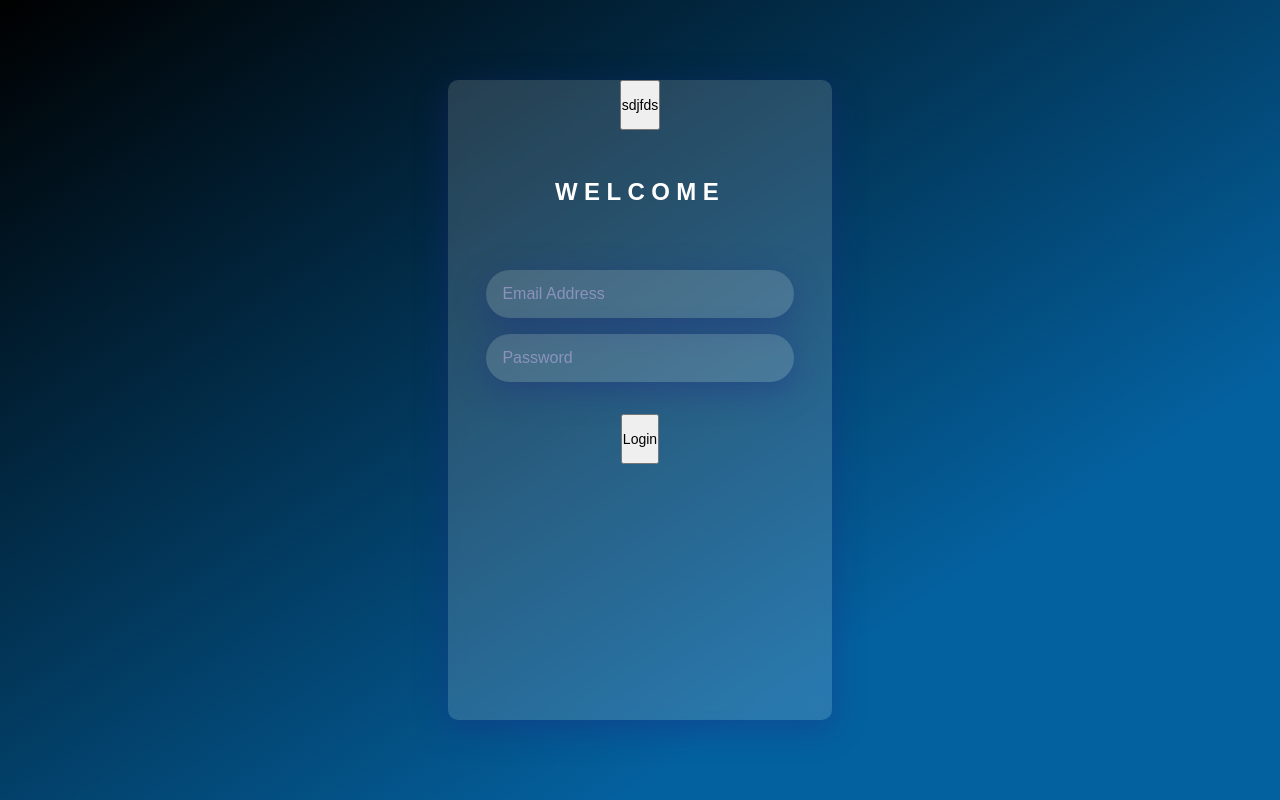
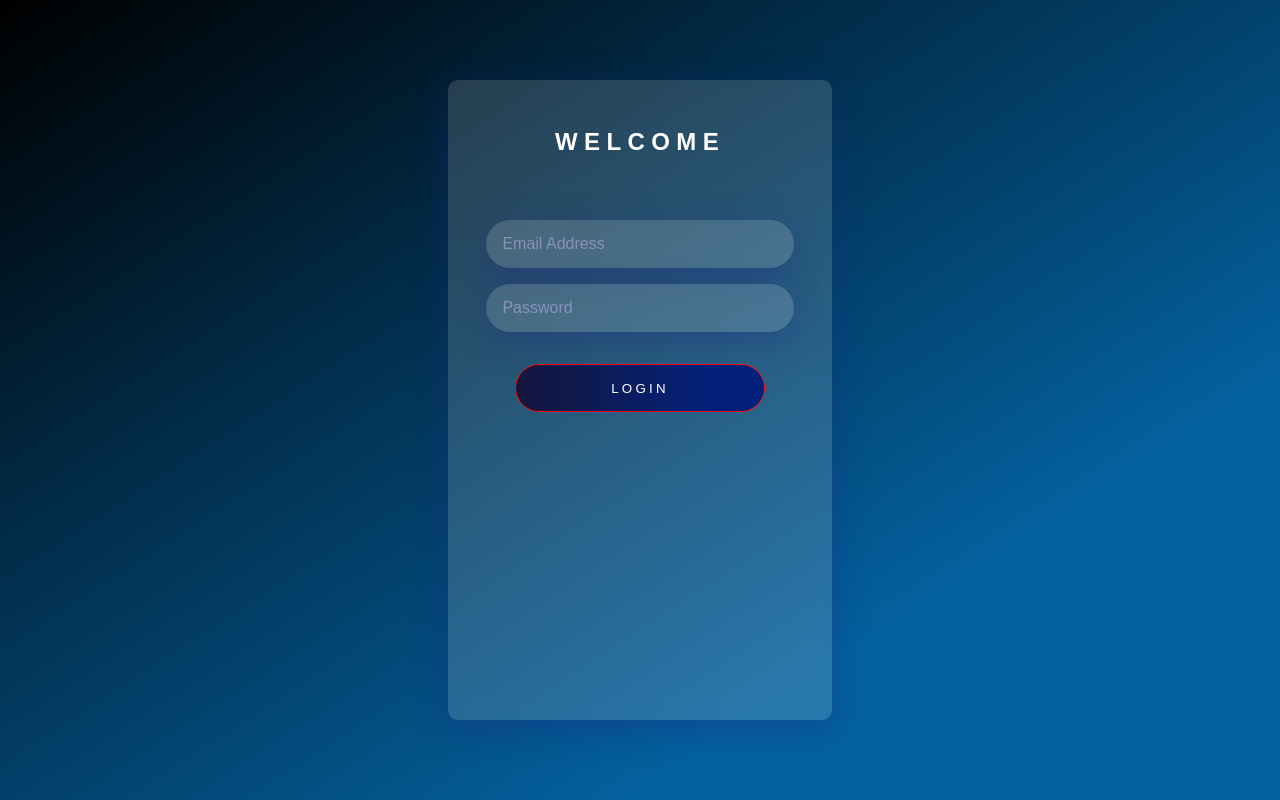
Before and after one commit to manuelhpineda/social-media-app, a React (Vite) app in the folder client/: page / in a window 1280 px wide. Built offline with nearby package versions, Linux system fonts and the light colour scheme.

Commit message:
created variants of button borders

```diff
--- a/client/src/App.tsx
+++ b/client/src/App.tsx
@@ -5,7 +5,7 @@ import {
   ButtonContainer,
 } from './components/Container'
 import { WelcomeText } from './components/Text'
-import { Input } from './components/Inputs'
+import  Input  from './components/Input'
 import Button from './components/Button'
 
 import { ThemeProvider } from 'styled-components'
@@ -18,14 +18,13 @@ function App() {
       <GlobalStyles />
       <ThemeProvider theme={theme}>
         <MainContainer>
-          <Button>sdjfds</Button>
           <WelcomeText>Welcome</WelcomeText>
           <InputContainer>
             <Input type="email" placeholder="Email Address" />
             <Input type="password" placeholder="Password" />
           </InputContainer>
           <ButtonContainer>
-            <Button>Login</Button>
+            <Button variant="primary">Login</Button>
           </ButtonContainer>
         </MainContainer>
       </ThemeProvider>
--- a/client/src/components/Button/Styled.ts
+++ b/client/src/components/Button/Styled.ts
@@ -1,26 +1,28 @@
 import styled, { css } from 'styled-components'
-import { space, typography, layout } from 'styled-system'
+import { space, typography, layout, variant } from 'styled-system'
 
-export const StyledButton = styled.button`
-  position: relative;
-  display: inline-flex;
-  align-content: center;
-  align-items: center;
-  justify-content: center;
-  height: 50px;
-  vertical-align: middle;
-  font-size: 14px;
+export const StyledButton = styled('button')(
+{
+  backgroundImage: 'linear-gradient(to right, #14163c 0%, #03217b 79%)',
+  textTransform: 'uppercase',
+  letterSpacing: '0.2rem',
+  width: '65%',
+  height: '3rem',
+  border: 'none',
+  color: 'white',
+  borderRadius: '2rem',
+  cursor: 'pointer',
+},
+  variant({
+    variants: {
+      primary:{
+        border: '1px solid red'
+      },
+      outline:{
+        border: '1px solid blue'
+      }
+    }
+  })
 
-  ${space}
-`
 
-// ${(props) => buttonVariants[props.variant]}
-
-const buttonVariants = {
-  primary: css`
-    border: 1px solid red;
-  `,
-  outline: css`
-    border: 1px solid blue;
-  `,
-}
+)
--- /dev/null
+++ b/client/src/components/Input/Styled.ts
@@ -0,0 +1,33 @@
+import styled, { css } from 'styled-components'
+import { space, typography, layout } from 'styled-system'
+
+
+
+export const StyledInput = styled.input`
+    margin: 1rem 0 0 0;
+    background: rgba(255, 255, 255, 0.15);
+    box-shadow: 0 8px 32px 0 rgba(31, 38, 135, 0.37);
+    border-radius: 2rem;
+    width: 80%;
+    height: 3rem;
+    padding: 1rem;
+    border: none;
+    outline: none;
+    color: #3c354e;
+    font-size: 1rem;
+    font-weight: bold;
+
+    &:focus{
+        display: inline-block;
+        box-shadow: 0 0 0 0.2rem #b9abe0;
+        backdrop-filter: blur(12rem);
+        border-radius: 2rem;
+    }
+    &::placeholder{
+        color: #b9abe099;
+        font-weight: 100;
+        font-size:1rem;
+    }
+
+    ${space}
+`
--- /dev/null
+++ b/client/src/components/Input/index.tsx
@@ -0,0 +1,15 @@
+import React from 'react'
+import { SpaceProps } from 'styled-system'
+
+import { StyledInput } from './styled'
+
+interface Props extends SpaceProps {
+  children: JSX.Element[] | JSX.Element | string,
+
+}
+
+const Input = ({ children,   ...props}: Props) => {
+   return <StyledInput {...props}>{children}</StyledInput>
+}
+
+export default Input
--- a/client/src/components/Inputs.tsx
+++ b/client/src/components/Inputs.tsx
@@ -1,28 +1 @@
 import styled from 'styled-components'
-
-export const Input = styled.input`
-    margin: 1rem 0 0 0;
-    background: rgba(255, 255, 255, 0.15);
-    box-shadow: 0 8px 32px 0 rgba(31, 38, 135, 0.37);
-    border-radius: 2rem;
-    width: 80%;
-    height: 3rem;
-    padding: 1rem;
-    border: none;
-    outline: none;
-    color: #3c354e;
-    font-size: 1rem;
-    font-weight: bold;
-
-    &:focus{
-        display: inline-block;
-        box-shadow: 0 0 0 0.2rem #b9abe0;
-        backdrop-filter: blur(12rem);
-        border-radius: 2rem;
-    }
-    &::placeholder{
-        color: #b9abe099;
-        font-weight: 100;
-        font-size:1rem;
-    }
-`
```
